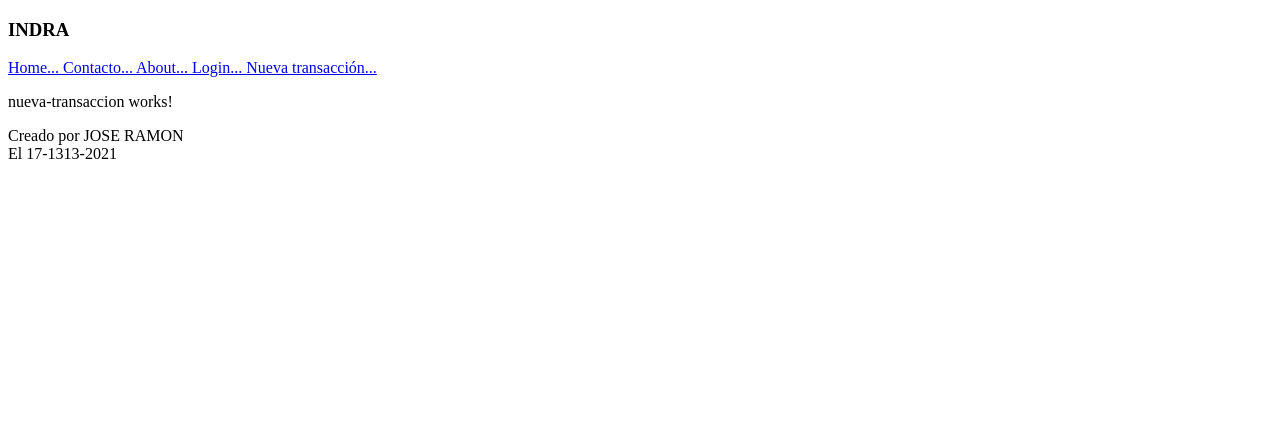
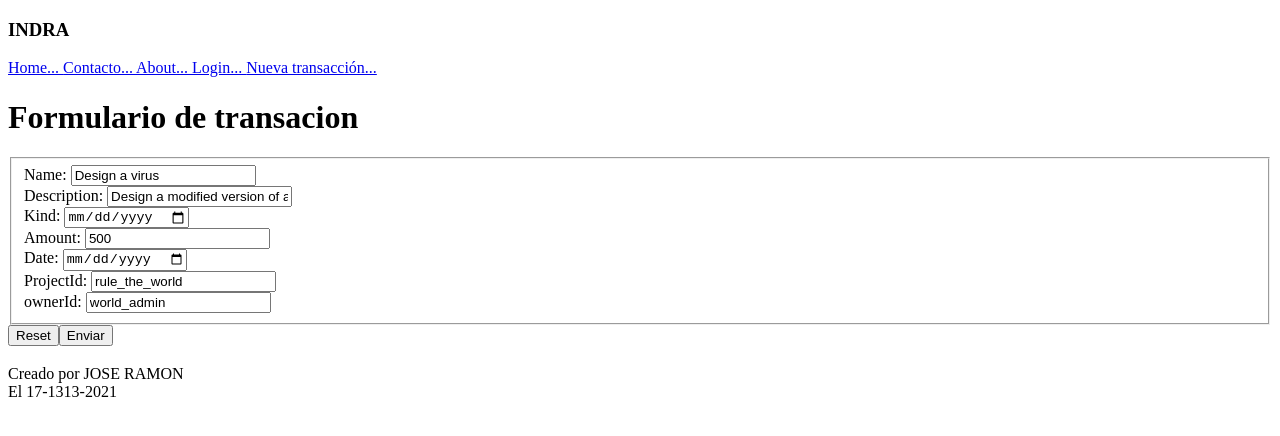
Before and after one commit to CAS-indra/demo-jose-ramon, an Angular app: page /transaction/new in a window 1280 px wide. Shown: the top 436 px of the page. Built offline with nearby package versions, Linux system fonts and the light colour scheme.

Commit message:
ejercicio de formulario reactivos y metodos crud

```diff
--- a/src/app/data/transacciones.service.ts
+++ b/src/app/data/transacciones.service.ts
@@ -4,13 +4,16 @@
 import { Observable, of } from 'rxjs';
 
 import { map } from 'rxjs/operators';
+import { environment } from 'src/environments/environment';
+
+
 @Injectable({
   providedIn: 'root'
 })
 export class TransaccionesService {
 
-  private url = 'https://proton-angular-builders.herokuapp.com/v1/transactions/';
-
+  //private readonly url = 'https://proton-angular-builders.herokuapp.com/v1/transactions/';
+   private readonly url  = environment.url + 'transactions/';
   /*
   private transacciones =  [
     {
@@ -70,6 +73,23 @@
       .pipe(map(res => res.data));
     //return of(transaccion);
   }
+
+  public postTransaccion$(transaccion: any): Observable<any> {
+    return this.http
+      .post<{data: any}>(this.url, transaccion)
+      .pipe(map(res => res.data));
+  }
+
+  public putTransaccion$(transaccion: any): Observable<any> {
+    return this.http
+      .put<{data: any}>(this.url + transaccion.id, transaccion)
+      .pipe(map(res => res.data));
+  }
+
+  public deleteTransaccionById$(id: string): Observable<void> {
+    return this.http.delete<void>(this.url + id);
+  }
+
   /*
   public getProyectos$(): Observable<any[]>{ // solo any[] seria un metodo sincrono, por eso no se utiliza, a su vez se pone obserbables
     //return of([]);
--- a/src/app/nueva-transaccion/nueva-transaccion.component.html
+++ b/src/app/nueva-transaccion/nueva-transaccion.component.html
@@ -1 +1,37 @@
-<p>nueva-transaccion works!</p>
+<h1>Formulario de transacion</h1>
+<form [formGroup]="formTransaccion" (ngSubmit)="submitTransaccion()">
+    <fieldset>
+        <div>
+            <label for="name">Name: </label>
+            <input type="text" name="name" id="name" formControlName="name">
+            <span *ngIf="formTransaccion.controls['name'].errors">Campo requerido</span>
+        </div>
+        <div>
+            <label for="description">Description: </label>
+            <input type="text" name="description" id="description" formControlName="description">
+        </div>
+        <div>
+            <label for="kind">Kind: </label>
+            <input type="date" name="kind" id="kind" formControlName="kind">
+        </div>
+        <div>
+            <label for="amount">Amount: </label>
+            <input type="number" name="amount" id="amount" formControlName="amount">
+        </div>
+        <div>
+            <label for="date">Date: </label>
+            <input type="date" name="date" id="date" formControlName="date">
+        </div>
+        <div>
+            <label for="projectId">ProjectId: </label>
+            <input type="text" name="projectId" id="projectId" formControlName="projectId">
+        </div>
+        <div>
+            <label for="ownerId">ownerId: </label>
+            <input type="text" name="ownerId" id="ownerId" formControlName="ownerId">
+        </div>
+    </fieldset>
+    <button>Reset</button>
+    <button type="submit" [disabled]="formTransaccion.invalid">Enviar</button>
+</form>
+<h2>{{ message }}</h2>
--- a/src/app/nueva-transaccion/nueva-transaccion.component.ts
+++ b/src/app/nueva-transaccion/nueva-transaccion.component.ts
@@ -1,4 +1,6 @@
 import { Component, OnInit } from '@angular/core';
+import { FormBuilder, FormControl, FormGroup, Validators } from '@angular/forms';
+import { TransaccionesService } from '../data/transacciones.service';
 
 @Component({
   selector: 'app-nueva-transaccion',
@@ -7,9 +9,27 @@
 })
 export class NuevaTransaccionComponent implements OnInit {
 
-  constructor() { }
+  public formTransaccion: FormGroup;
+  public message = '';
+
+  constructor(fb: FormBuilder, private transaccionesService: TransaccionesService) {
+    this.formTransaccion = fb.group({
+      name: new FormControl('Design a virus', [Validators.required, Validators.minLength(5), Validators.maxLength(20)]),
+      description: new FormControl('Design a modified version of a current virus', [Validators.required, Validators.minLength(5), Validators.max(100)]),
+      kind: new FormControl('spent', [Validators.required, Validators.min(3), Validators.max(10)]),
+      amount: new FormControl(500, Validators.required),
+      date: new FormControl(new Date(), Validators.required),
+      projectId: new FormControl('rule_the_world', [Validators.required, Validators.min(3), Validators.max(20)]),
+      ownerId: new FormControl('world_admin', [Validators.required, Validators.min(3), Validators.max(20)])
+    });
+   }
 
   ngOnInit(): void {
   }
 
+  public submitTransaccion(): void {
+    this.transaccionesService.postTransaccion$(this.formTransaccion.value).subscribe({
+      error: error => (this.message = error.message)
+    });
+  }
 }
--- a/src/app/nueva-transaccion/nueva-transaccion.module.ts
+++ b/src/app/nueva-transaccion/nueva-transaccion.module.ts
@@ -3,6 +3,7 @@
 
 import { NuevaTransaccionRoutingModule } from './nueva-transaccion-routing.module';
 import { NuevaTransaccionComponent } from './nueva-transaccion.component';
+import { ReactiveFormsModule } from '@angular/forms';
 
 
 @NgModule({
@@ -11,7 +12,9 @@
   ],
   imports: [
     CommonModule,
-    NuevaTransaccionRoutingModule
+    NuevaTransaccionRoutingModule,
+
+    ReactiveFormsModule
   ]
 })
 export class NuevaTransaccionModule { }
--- a/src/environments/environment.ts
+++ b/src/environments/environment.ts
@@ -3,7 +3,8 @@
 // The list of file replacements can be found in `angular.json`.
 
 export const environment = {
-  production: false
+  production: false,
+  url: 'https://proton-angular-builders.herokuapp.com/v1/'
 };
 
 /*
```
